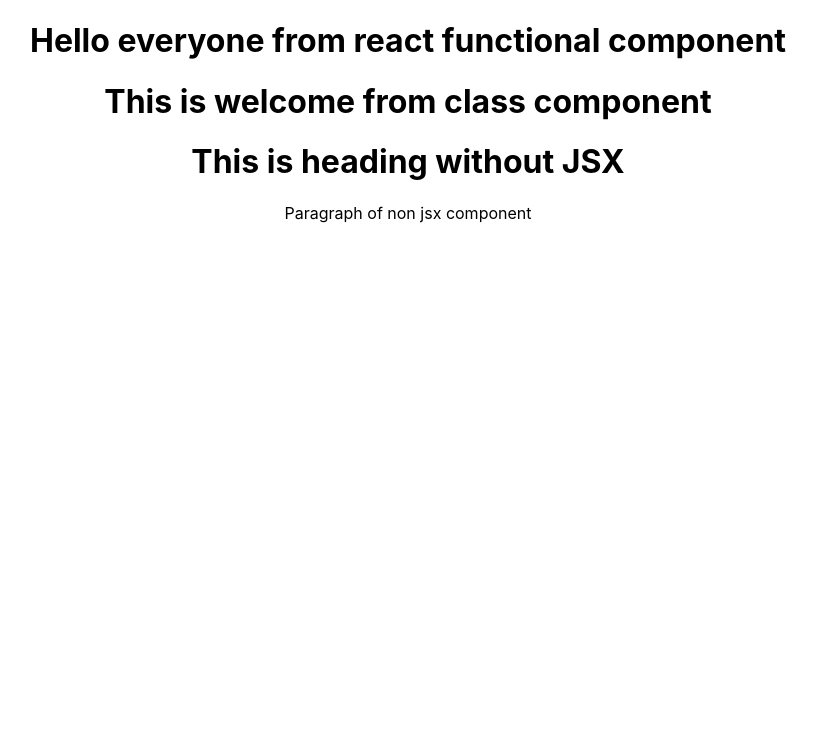
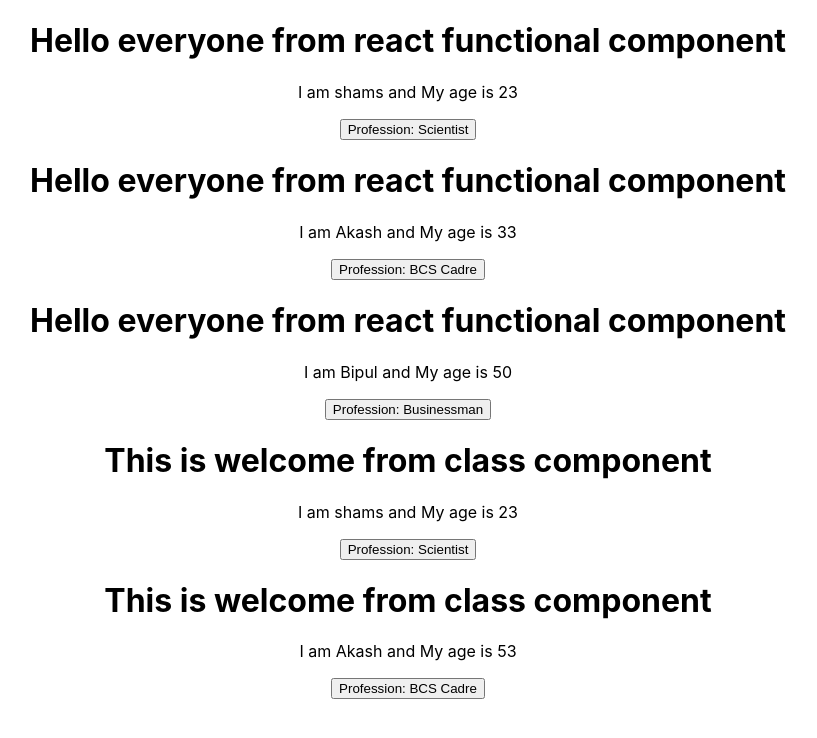
Before and after one commit to shaafiiull/step_by_step_react, a React (Create React App) app: page / in a window 1280 px wide. Shown: the top 738 px of the page, without its empty margins (232-1049 px from the left). Built offline with nearby package versions, Linux system fonts and the light colour scheme.

Commit message:
how props are sent and received in functional and class components

```diff
--- a/src/App.js
+++ b/src/App.js
@@ -6,9 +6,26 @@
 function App() {
   return (
     <div className="App">
-      <Hello></Hello>
-      <Welcome></Welcome>
-      <NonJSXElement></NonJSXElement>
+      <Hello name="shams" age={23}>
+        Profession: Scientist
+      </Hello>
+      <Hello name="Akash" age={33}>
+        {" "}
+        Profession: BCS Cadre
+      </Hello>
+      <Hello name="Bipul" age={50}>
+        {" "}
+        Profession: Businessman
+      </Hello>
+      <Welcome name="shams" age={23}>
+        {" "}
+        Profession: Scientist
+      </Welcome>
+      <Welcome name="Akash" age={53}>
+        {" "}
+        Profession: BCS Cadre
+      </Welcome>
+      {/* <NonJSXElement></NonJSXElement> */}
     </div>
   );
 }
--- a/src/module01/Hello.js
+++ b/src/module01/Hello.js
@@ -1,20 +1,24 @@
 import React from "react";
 
-/* const Hello = () => {
+const Hello = (props) => {
+  return (
+    <div>
+      <h1>Hello everyone from react functional component</h1>
+      <p>
+        I am {props.name} and My age is {props.age}
+      </p>
+      <button>{props.children}</button>
+    </div>
+  );
+};
+
+/* function Hello() {
   return (
     <div>
       <h1>Hello everyone from react functional component</h1>
     </div>
   );
-}; */
-
-function Hello() {
-  return (
-    <div>
-      <h1>Hello everyone from react functional component</h1>
-    </div>
-  );
-}
+} */
 
 //functional component can be written as both arrow function and regular function.
 
--- a/src/module01/Welcome.js
+++ b/src/module01/Welcome.js
@@ -5,6 +5,10 @@
     return (
       <div>
         <h1>This is welcome from class component</h1>
+        <p>
+          I am {this.props.name} and My age is {this.props.age}
+        </p>
+        <button>{this.props.children}</button>
       </div>
     );
   }
```
